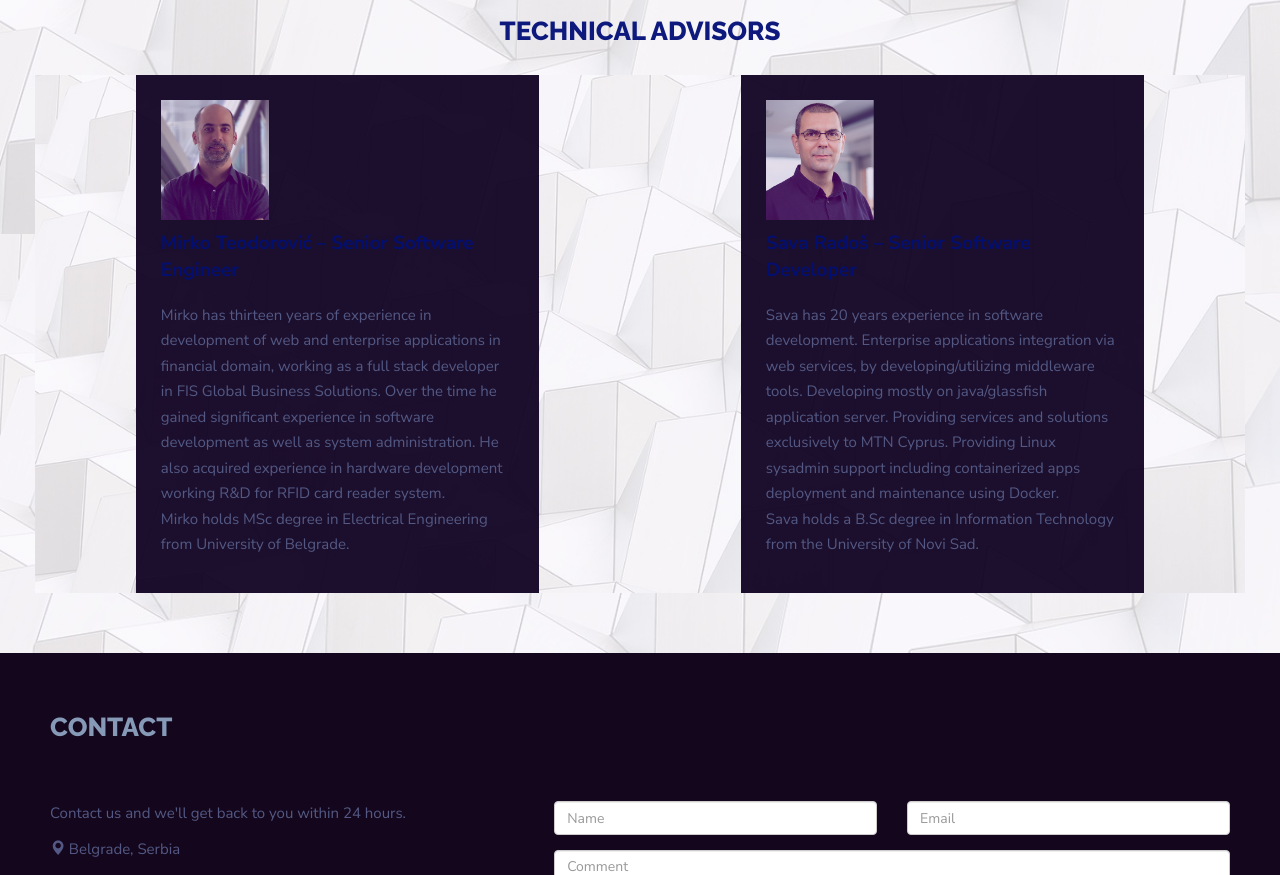
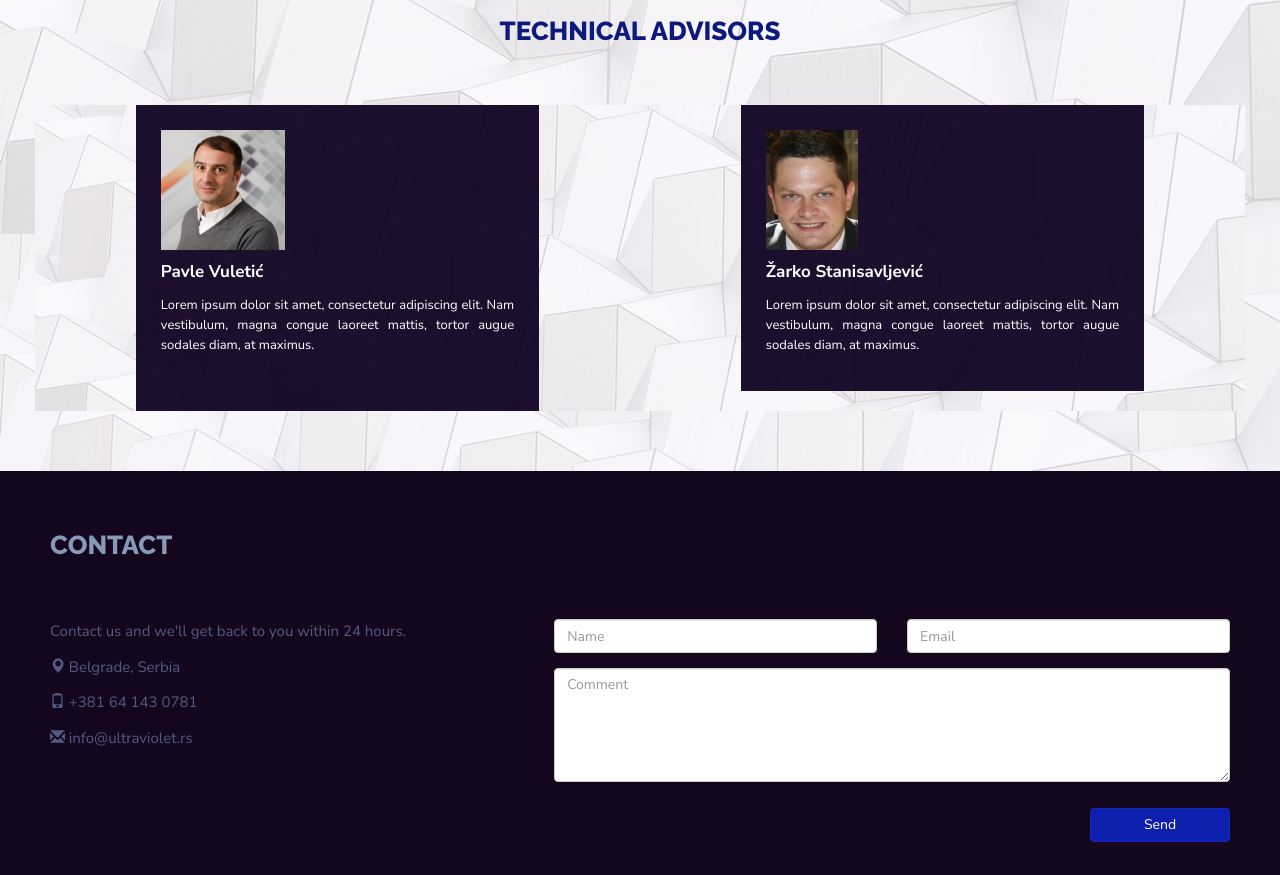
Before and after one commit to uv-consult/ultravioletech.github.io, a plain HTML site: page index.html in a window 1280 px wide. Shown: the part 6282-7157 px from the top of the page. Drawn offline with nearby package versions, Linux system fonts and the light colour scheme.

Commit message:
Add advisors section

```diff
--- a/index.html
+++ b/index.html
@@ -361,7 +361,7 @@ from technical concept and PoC to market ready solution.">
                 </p>
             </div>
 
-            <div id="manuel" class="col-xs-12 col-sm-6 col-md-6 col-lg-4 manuel  member">
+            <div id="manuel" class="col-xs-12 col-sm-6 col-md-6 col-lg-4 manuel member">
                 <div id="teamphoto">
                     <img id="savaimg" src="images/sava-rados.png" class="teamphoto" alt=""> </div>
 
@@ -444,37 +444,29 @@ from technical concept and PoC to market ready solution.">
         <h2 class="advisors">Technical Advisors</h2>
 
         <!-- Team Technical Advisors -->
-         <div class="row backimage">
-            <div class="col-xs-12 col-sm-4 col-sm-offset-1 col-md-4 col-md-offset-1 col-lg-4 col-lg-offset-1 member">
+        <div id="team-members" class="row backimage">
+            <div class="col-xs-12 col-sm-6 col-md-4 col-md-offset-1 col-lg-4 col-lg-offset-1 member">
                 <div id="teamphoto">
-                    <img id="mirkoimg" src="images/mirko-t.jpg" class="teamphoto" alt=""> </div>
+                    <img id="mirkoimg" src="images/pavle.png" class="teamphoto" alt=""> </div>
 
-                <h4><b>Mirko Teodorović – Senior Software Engineer</b></h4>
+                <h4><b>Pavle Vuletić</b></h4>
 
-                <p>
-                    Mirko has thirteen years of experience in development of web and enterprise applications in
-                    financial domain, working as a full stack developer in FIS Global Business Solutions. Over the time
-                    he gained significant experience in software development as
-                    well as system administration. He also acquired experience in hardware development working R&D for
-                    RFID card reader system.
-                    <br> Mirko holds MSc degree in Electrical Engineering from University of Belgrade.
+                <p>Lorem ipsum dolor sit amet, consectetur adipiscing elit. Nam vestibulum, magna congue laoreet mattis, tortor augue sodales diam, at maximus.
+
+                    <br>
                     <br>
                 </p>
             </div>
 
-            <div class="col-xs-12 col-sm-4 col-sm-offset-2 col-md-4 col-md-offset-2 col-lg-4 col-lg-offset-2 member">
+            <div class="col-xs-12 col-sm-6 col-md-4 col-md-offset-2 col-lg-4 col-lg-offset-2 member">
                 <div id="teamphoto">
-                    <img id="savaimg" src="images/sava-rados.png" class="teamphoto" alt=""> </div>
+                    <img id="savaimg" src="images/zarko.jpg" class="teamphoto" alt=""> </div>
 
-                <h4><b>Sava Radoš – Senior Software Developer</b></h4>
+                <h4><b>Žarko Stanisavljević</b></h4>
 
-                <p>
-                    Sava has 20 years experience in software development. Enterprise applications integration via web
-                    services, by developing/utilizing middleware tools. Developing mostly on java/glassfish application
-                    server. Providing services and solutions exclusively
-                    to MTN Cyprus. Providing Linux sysadmin support including containerized apps deployment and
-                    maintenance using Docker.
-                    <br> Sava holds a B.Sc degree in Information Technology from the University of Novi Sad.
+                <p>Lorem ipsum dolor sit amet, consectetur adipiscing elit. Nam vestibulum, magna congue laoreet mattis, tortor augue sodales diam, at maximus.
+
+                    <br>
                 </p>
             </div>
         </div>
```
Also changed, not shown: images/pavle.png (added), images/zarko.jpg (added).
